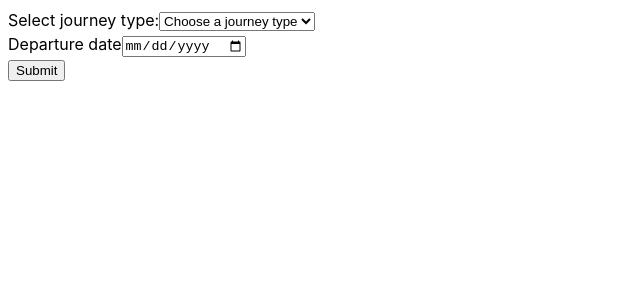
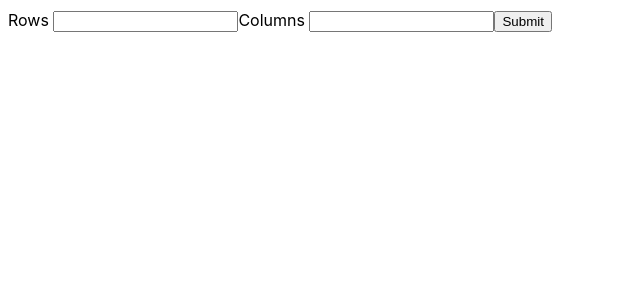
Before and after one commit to ayansome1/machine-coding-projects, a React (Vite) app: page / in a window 1280 px wide. Shown: the top 300 px of the page, without its empty margins (0-640 px from the left). Built offline with nearby package versions, Linux system fonts and the light colour scheme.

Commit message:
generate table

```diff
--- a/src/App.tsx
+++ b/src/App.tsx
@@ -26,6 +26,7 @@ import TransferListContainer from './projects/transferList/TransferListContainer
 import UndoableCounter from './projects/undoableCounter/UndoableCounter';
 import MemoryGame from './projects/memoryGame/MemoryGame';
 import FlightBooker from './projects/flightBooker/FlightBooker';
+import GenerateTable from './projects/generateTable/GenerateTable';
 
 function App() {
   return (
@@ -100,8 +101,9 @@ function App() {
       <div>{/* <TransferListContainer /> */}</div>
       <div>{/* <UndoableCounter /> */}</div>
       <div>{/* <MemoryGame /> */}</div>
+      <div>{/* <FlightBooker /> */}</div>
       <div>
-        <FlightBooker />
+        <GenerateTable />
       </div>
     </>
   );
--- /dev/null
+++ b/src/projects/generateTable/GenerateTable.tsx
@@ -0,0 +1,69 @@
+import { useState } from 'react';
+
+const GenerateTable = () => {
+  const [rows, setRows] = useState(0);
+  const [columns, setColumns] = useState(0);
+  const [isSubmitted, setIsSubmitted] = useState(false);
+
+  const handleRowInput = (e) => {
+    setRows(e.target.valueAsNumber);
+    setIsSubmitted(false);
+  };
+
+  const handleColumnInput = (e) => {
+    setColumns(e.target.valueAsNumber);
+    setIsSubmitted(false);
+  };
+
+  const handleSubmit = (e) => {
+    e.preventDefault();
+    setIsSubmitted(true);
+  };
+
+  const getLabel = (row, col) => {
+    let val;
+    if (col % 2 === 1) {
+      val = rows * (col - 1) + row;
+    } else {
+      val = rows * (col - 1) + rows - row + 1;
+    }
+
+    return val;
+  };
+
+  const generateTable = () => {
+    const rowsArr = new Array(rows).fill(0).map((val, index) => index + 1);
+    const colArr = new Array(columns).fill(0).map((val, index) => index + 1);
+
+    return (
+      <table>
+        <tbody>
+          {rowsArr.map((row) => {
+            return (
+              <tr key={row}>
+                {colArr.map((col, idx) => (
+                  <td key={col}>{getLabel(row, col)}</td>
+                ))}
+              </tr>
+            );
+          })}
+        </tbody>
+      </table>
+    );
+  };
+
+  return (
+    <form onSubmit={handleSubmit}>
+      <label>
+        Rows <input type='number' onChange={handleRowInput} required />
+      </label>
+      <label>
+        Columns <input type='number' onChange={handleColumnInput} required />
+      </label>
+      <input type='submit' />
+      {isSubmitted && rows && columns && generateTable()}
+    </form>
+  );
+};
+
+export default GenerateTable;
```
